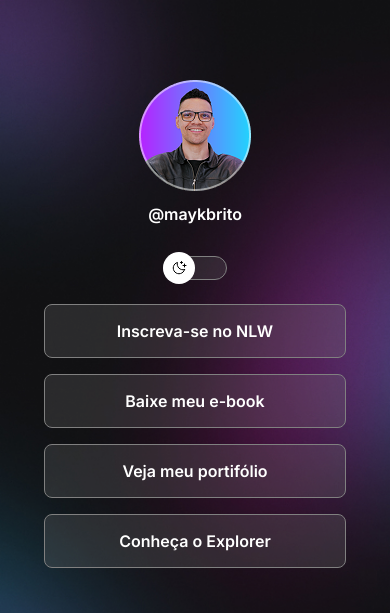
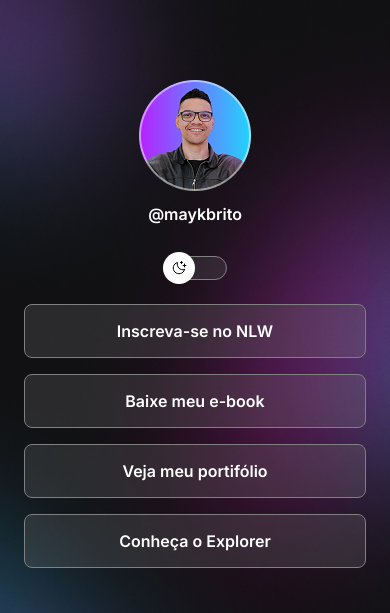
Before and after one commit to yagoffonseca/Projeto-Discovery, a plain HTML site: page index.html in a window 390 px wide. Shown: the top 613 px of the page. Drawn offline with nearby package versions, Linux system fonts and the light colour scheme.

Commit message:
alterei o css

```diff
--- a/style.css
+++ b/style.css
@@ -44,8 +44,8 @@ body{
 }
 
 #container{
-
-    width: 588px;
+    width:100%;
+    max-width: 588px;
     margin: 56px auto;
 }
 
@@ -163,15 +163,3 @@ footer{
     padding:24px;
     text-align: center;
 }
-
-@media(max-width:588px){
-    #container{
-        width:350px;
-    }
-}
-
-@media(max-width:350px){
-    #container{
-        width:260px;
-    }
-}
```
Also changed, not shown: 1 other file.
